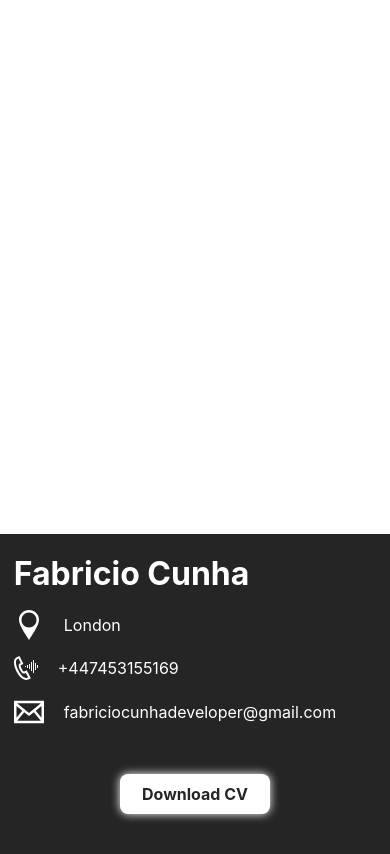
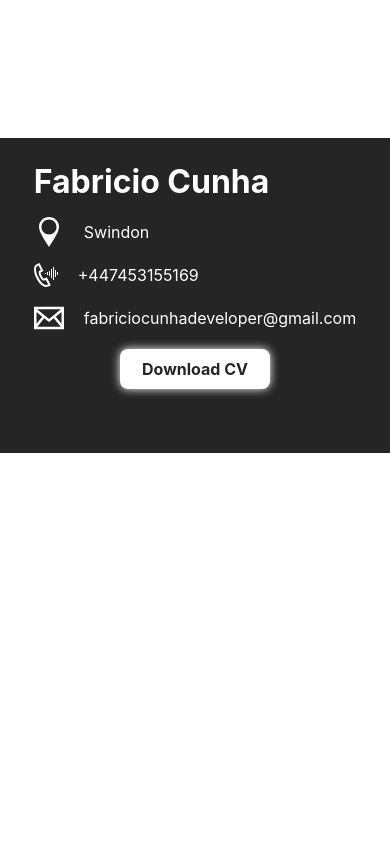
Before and after one commit to fabriciocunhauk/portfolio, a React (Create React App) app: page / in a window 390 px wide. Shown: the part 7740-8594 px from the top of the page. After the commit the page ends 8193 px from the top, so only its background shows below. Built offline with nearby package versions, Linux system fonts and the light colour scheme.

Commit message:
Style fixes for the projects and footer section

```diff
--- a/src/components/Footer/Footer.jsx
+++ b/src/components/Footer/Footer.jsx
@@ -9,13 +9,12 @@ import './footer-styles.scss';
 const Footer = () => {
     return (
         <footer className="footer">
-            <div className="contact-details">
-                <h1>Fabricio Cunha</h1>
-                <div className="icon-container">
-                    <span className="contact-link"><img src={locationIcon} alt="location" />London</span>
-                    <a className="contact-link" href="tel:+447453155169"><img src={phoneIcon} alt="phone" />+447453155169</a>
-                    <a className="contact-link" href="mailto:fabriciocunhadeveloper@gmail.com"><img src={emailIcon} alt="email" />fabriciocunhadeveloper@gmail.com</a>
-                </div>
+            <div className="footer-container">
+            <div className="icon-container">
+            <h1>Fabricio Cunha</h1>
+                <span className="contact-link"><img src={locationIcon} alt="location" />Swindon</span>
+                <a className="contact-link" href="tel:+447453155169"><img src={phoneIcon} alt="phone" />+447453155169</a>
+                <a className="contact-link" href="mailto:fabriciocunhadeveloper@gmail.com"><img src={emailIcon} alt="email" />fabriciocunhadeveloper@gmail.com</a>
             </div>
             <a
                 href={myCv}
@@ -25,6 +24,7 @@ const Footer = () => {
                 download="Fabricio-Cunha-CV.pdf">
                 Download CV
             </a>
+            </div>
         </footer>
     )
 }
--- a/src/components/Footer/footer-styles.scss
+++ b/src/components/Footer/footer-styles.scss
@@ -2,13 +2,48 @@
 
 .footer {
     display: flex;
-    flex-wrap: wrap;
     align-items: center;
-    justify-content: space-around;
+    justify-content: center;
     color: $white-color;
-    width: 100%;
-    min-height: 200px;
+    max-width: 100%;
+    max-height: 350px;
+    padding: 24px 0 24px 0;
     background: $black-glass-color;
+
+    .footer-container {
+        display: flex;
+        flex-wrap: wrap;
+        align-items: center;
+        justify-content: space-between;
+        width: 90%;
+    }
+
+    .icon-container {
+        display: flex;
+        flex-direction: column;
+        justify-content: space-evenly;
+        gap: 1em;
+
+        .contact-link {
+            display: flex;
+            align-items: center;
+        }
+
+        img {
+            margin-right: 20px;
+        }
+
+        a {
+            color: $white-color;
+        }
+
+        @media (max-width: 375px) {
+            h1 {
+                    margin: auto;
+                }
+        }
+
+    }
 
     .btn-download {
         display: flex;
@@ -33,36 +68,19 @@
         .btn-download {
             margin-bottom: 40px;
         }
-    }
 
-    .contact-details {
-        margin: 20px;
-
-        .icon-container {
-            display: flex;
-            flex-direction: column;
-            justify-content: space-evenly;
-            height: 150px;
-
-            .contact-link {
-                display: flex;
-                align-items: center;
-            }
-
-            img {
-                margin-right: 20px;
-            }
-
-            a {
-                color: $white-color;
-            }
-        }
-    }
-
-    @media (max-width: 700px) {
-        .contact-details {
+         .contact-details {
             margin-left: -20px;
             height: 200px;
         }
     }
+
+    @media (max-width: 425px) {
+         .footer-container {
+            display: flex;
+            align-items: center;
+            justify-content: center;
+            gap: 16px;
+        }
+    }
 }
--- a/src/components/ProjectsSection/ProjectSection.jsx
+++ b/src/components/ProjectsSection/ProjectSection.jsx
@@ -8,7 +8,7 @@ const ProjectSection = () => {
     return (
         <div className="projects-container" id="projects-section">
             <h1 className="projects-container-h1">Projects</h1>
-            <div className="cards">
+            <div className="cards-container">
                 {cardUrls.map(card => {
                     return <Card
                         key={card.id}
--- a/src/components/ProjectsSection/components/Card/Card.jsx
+++ b/src/components/ProjectsSection/components/Card/Card.jsx
@@ -7,11 +7,8 @@ import './card.scss';
 const Card = ({ imgURL, name, link, github }) => {
     const [cardAnimationChange, setCardAnimationChange] = useState(false);
 
-    const position = window.pageYOffset;
-    console.log(position);
-
     const handleScroll = () => {
-        if (window.scrollY > 1500) {
+        if (window.scrollY > 1300) {
             setCardAnimationChange(true);
         } else {
             setCardAnimationChange(false);
--- a/src/components/ProjectsSection/components/Card/card.scss
+++ b/src/components/ProjectsSection/components/Card/card.scss
@@ -1,12 +1,12 @@
 @import '../../../../scss/variables';
 
 .card {
-    margin: 50px auto;
-    width: 450px;
+    width: 380px;
     height: 350px;
     background: $white-color;
     opacity: 0%;
     margin-top: 100px;
+    border-radius: 8px;
     transition: all 0.6s ease-in;
     overflow: hidden;
 
@@ -23,7 +23,7 @@
     }
 
     h1 {
-        margin-left: 10px;
+        margin-left: 16px;
         font-size: 1.5rem;
         color: black;
         font-weight: bold;
@@ -40,6 +40,7 @@
             justify-content: center;
             color: black;
             outline: 1px solid black;
+            border-radius: 8px;
             font-weight: 600;
             width: 100px;
             height: 30px;
@@ -48,7 +49,7 @@
         }
 
         .link-button:first-child {
-            margin-left: 10px;
+            margin-left: 16px;
         }
 
         .link-button:hover {
--- a/src/components/ProjectsSection/project-section.scss
+++ b/src/components/ProjectsSection/project-section.scss
@@ -19,12 +19,12 @@
         }
     }
 
-    .cards {
-        margin-bottom: 40px;
+    .cards-container {
         display: flex;
         flex-wrap: wrap;
         align-items: center;
-        justify-content: space-evenly;
-        max-width: 1500px;
+        justify-content: center;
+        max-width: 1200px;
+        gap: 16px;
     }
 }
```
